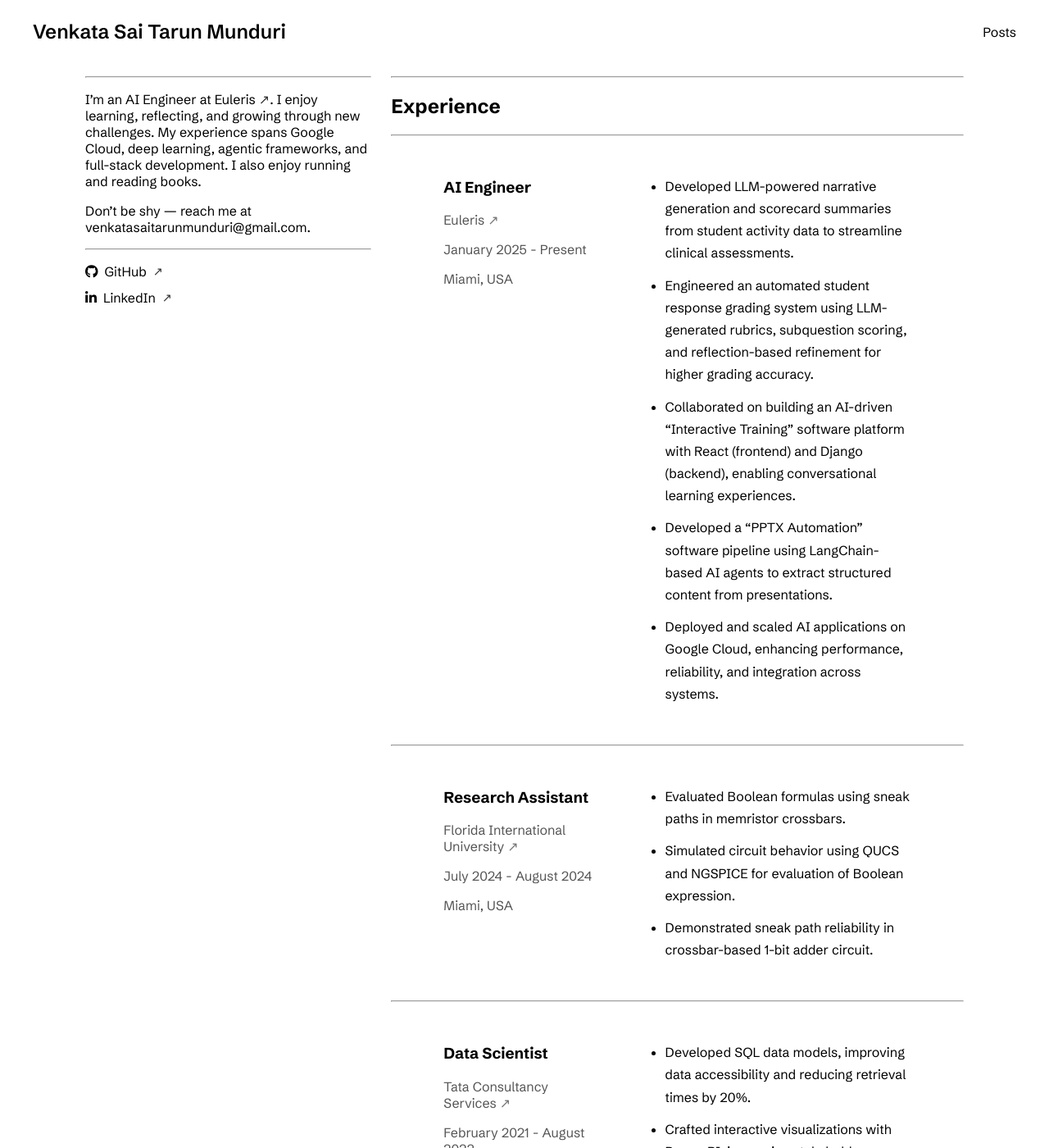
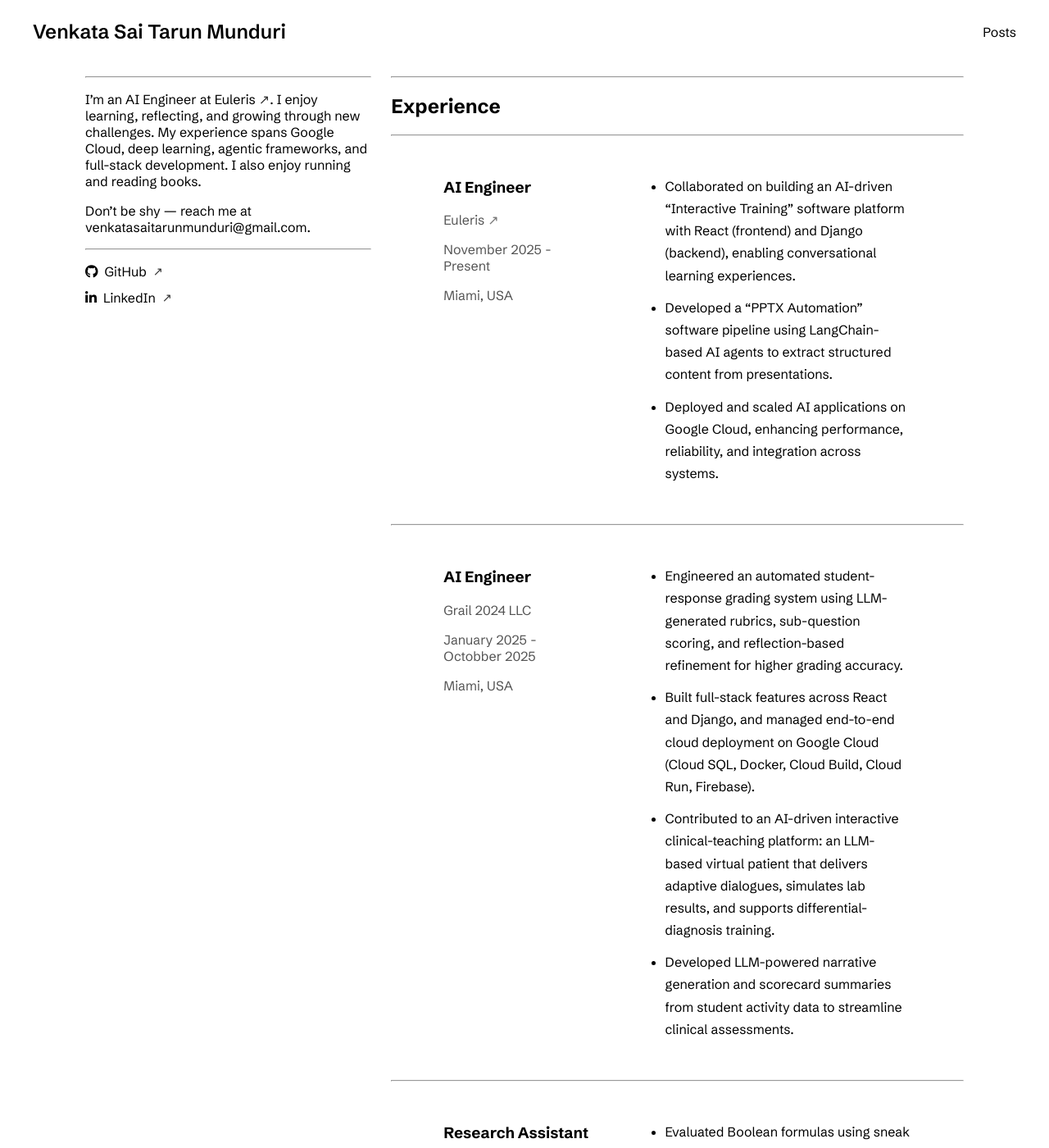
Before and after one commit to vmunduri/venkata.github.io, a Jekyll site: the page built from index.html, in a window 1280 px wide and 1400 px high. Shown: the whole window at 82% size. Built offline with Jekyll 4.4.1, drawn with Linux system fonts in a browser that asks for light colours.

Commit message:
add grail 2024 llc and euleris experience

```diff
--- a/index.html
+++ b/index.html
@@ -44,21 +44,38 @@
         <hr/>
       </div>
       <div class="section-content">
+
         <article class="section-item">
           <div class="section-left">
             <h3 class="role" >AI Engineer </h3>
             <a class="company" href="https://euleris.ai" target="_blank">Euleris <span class="arrow">&#8599;</span></a>
-            <p class="duration">January 2025 - Present</p>
+            <p class="duration">November 2025 - Present</p>
             <p class="location">Miami, USA</p>
           </div>
           <div class="section-right">
             <ul class="description">
-              <li>Developed LLM-powered narrative generation and scorecard summaries from student activity data to streamline clinical assessments.</li>
-              <li>Engineered an automated student response grading system using LLM-generated rubrics, subquestion scoring, and reflection-based refinement for higher grading accuracy.</li>
-              <li>Collaborated on building an AI-driven “Interactive Training” software platform with React (frontend) and Django (backend), enabling conversational learning experiences.</li>
-              <li>Developed a “PPTX Automation” software pipeline using LangChain-based AI agents to extract structured content from presentations.</li>
-              <li>Deployed and scaled AI applications on Google Cloud, enhancing performance, reliability, and integration across systems.</li>
-            </ul>
+            <li>Collaborated on building an AI-driven “Interactive Training” software platform with React (frontend) and Django (backend), enabling conversational learning experiences.</li>
+            <li>Developed a “PPTX Automation” software pipeline using LangChain-based AI agents to extract structured content from presentations.</li>
+            <li>Deployed and scaled AI applications on Google Cloud, enhancing performance, reliability, and integration across systems.</li>
+          </ul>
+          </div>
+        </article>
+        <hr/>
+
+        <article class="section-item">
+          <div class="section-left">
+            <h3 class="role" >AI Engineer </h3>
+            <a class="company">Grail 2024 LLC</a>
+            <p class="duration">January 2025 - Octobber 2025</p>
+            <p class="location">Miami, USA</p>
+          </div>
+          <div class="section-right">
+            <ul class="description">
+            <li>Engineered an automated student-response grading system using LLM-generated rubrics, sub-question scoring, and reflection-based refinement for higher grading accuracy.</li>
+            <li>Built full-stack features across React and Django, and managed end-to-end cloud deployment on Google Cloud (Cloud SQL, Docker, Cloud Build, Cloud Run, Firebase).</li>
+            <li>Contributed to an AI-driven interactive clinical-teaching platform: an LLM-based virtual patient that delivers adaptive dialogues, simulates lab results, and supports differential-diagnosis training.</li>
+            <li>Developed LLM-powered narrative generation and scorecard summaries from student activity data to streamline clinical assessments.</li>
+          </ul>
           </div>
         </article>
         <hr/>
```
